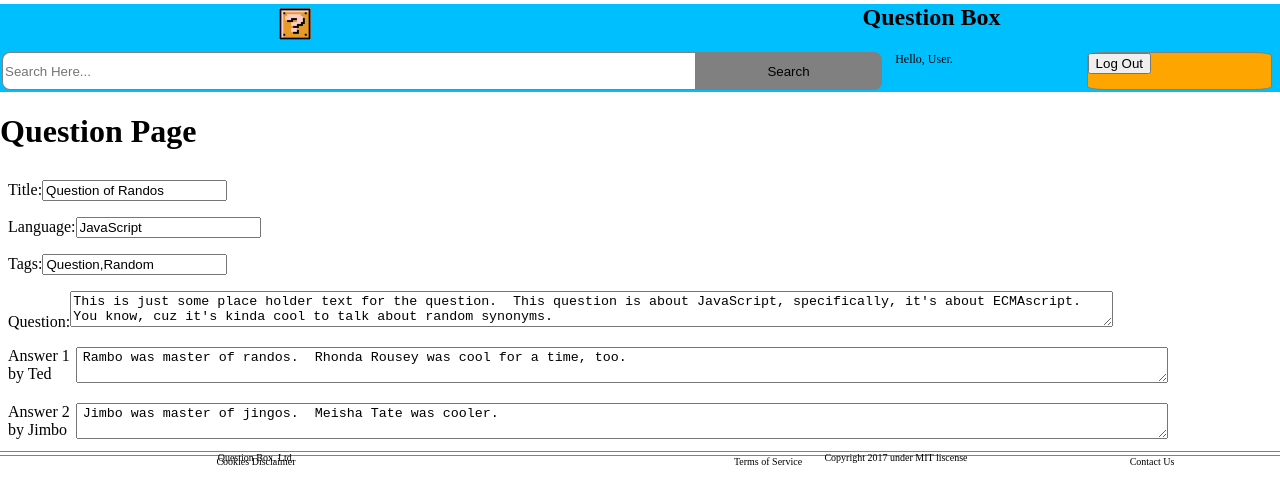
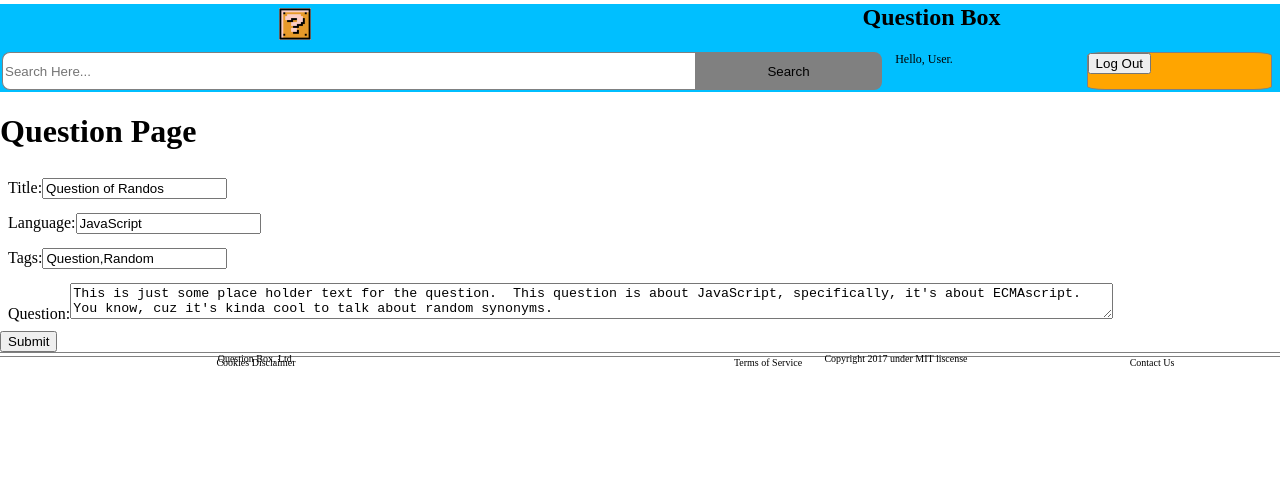
Before and after one commit to TIY-Durham-Question-Box/question-box-frontend, a React (Create React App) app: page /viewquestion in a window 1280 px wide. Shown: the top 504 px of the page. Built offline with nearby package versions, Linux system fonts and the light colour scheme.

Commit message:
QuestionPage component has form that can change it's formyness based on whether or not an answer history exists in state

```diff
--- a/src/components/questionpage-components/answers.js
+++ b/src/components/questionpage-components/answers.js
@@ -6,7 +6,7 @@ export default class Answers extends Component {
   render() {
     console.log(this.props.data);
     return (
-      <div className="answer-component">
+      <div className="answer-component" key={this.props.data.answerId}>
         <div className="answer-attribution">
           <div>Answer {this.props.data.answerId}</div>
           <div>by {this.props.data.user}</div>
--- a/src/components/questionpage.js
+++ b/src/components/questionpage.js
@@ -6,6 +6,12 @@ export default class QuestionPage extends Component {
   constructor(){
     super();
 
+    this.setTitle = this.setTitle.bind(this);
+    this.setLanguage = this.setLanguage.bind(this);
+    this.setTags = this.setTags.bind(this);
+    this.setQuestion = this.setQuestion.bind(this);
+    this.handleSubmit = this.handleSubmit.bind(this);
+
     this.state = {
       questionId: 1,
       title: "Question of Randos",
@@ -13,45 +19,73 @@ export default class QuestionPage extends Component {
       tags: ['Question', 'Random'],
       question: "This is just some place holder text for the question.  This question is about JavaScript, specifically, it's about ECMAscript.  You know, cuz it's kinda cool to talk about random synonyms.",
       history: [
-        {
-          answerId: 1,
-          user: "Ted",
-          answer: "Rambo was master of randos.  Rhonda Rousey was cool for a time, too."
-        },{
-          answerId: 2,
-          user: "Jimbo",
-          answer: "Jimbo was master of jingos.  Meisha Tate was cooler."
-        }
+        // {
+        //   answerId: 1,
+        //   user: "Ted",
+        //   answer: "Rambo was master of randos.  Rhonda Rousey was cool for a time, too."
+        // },{
+        //   answerId: 2,
+        //   user: "Jimbo",
+        //   answer: "Jimbo was master of jingos.  Meisha Tate was cooler."
+        // }
       ]
     }
   }
 
+  setTitle = (e) => {
+    this.setState({title:e.target.value});
+  }
+  setLanguage = (e) => {
+    this.setState({language:e.target.value});
+  }
+  setTags = (e) => {
+    this.setTags({tags:e.target.value});
+  }
+  setQuestion = (e) => {
+    this.setState({question:e.target.value});
+  }
+  handleSubmit = (e) => {
+    e.prevendDefault();
+    console.log(this.state);
+  }
+
+
   render() {
     let allAnswers = this.state.history;
     let answers = allAnswers.map((answers)=>{
-      return(<Answers data={answers}/>)
+      return(<Answers key={answers.answerId} data={answers} />)
     });
+    let locked = false;
+    let editButton = null;
+    if (this.state.history.length > 0){
+      locked = true;
+    } else {
+      editButton = <input type="Submit" value="Submit"/>
+    }
 
     return (
       <div>
           <div className="questionpage-component" >
+            <form onSubmit={this.handleSubmit}>
             <h1>Question Page</h1>
             <p>
               Title:
-              <input type="text" value={this.state.title} readOnly/>
+              <input type="text" onChange={this.setTitle} value={this.state.title} readOnly={locked} />
             </p>
             <p>
               Language:
-              <input type="text" value={this.state.language} readOnly/>
+              <input type="text" onChange={this.setLanguage} value={this.state.language} readOnly={locked} />
             </p>
             <p>
               Tags:
-              <input type="text" value={this.state.tags} readOnly/>
+              <input type="text" onChange={this.setTags} value={this.state.tags} readOnly={locked} />
             </p>
             <p className="active-question-textarea">
               Question:
-              <textarea value={this.state.question} readOnly />
+              <textarea onChange={this.setQuestion} value={this.state.question} readOnly={locked} />
             </p>
+              {editButton}
+            </form>
               {answers}
           </div>
       </div>
--- a/src/styles/question-page.css
+++ b/src/styles/question-page.css
@@ -1,4 +1,4 @@
-.questionpage-component > p{
+.questionpage-component p{
   padding:6px;
   margin:2px;
 }
@@ -9,7 +9,7 @@
 .active-question-textarea{
   width: 90%;
 }
-.active-question-textarea > textarea{
+.active-question-textarea textarea{
   width:90%;
 }
 .answer-component{
@@ -21,7 +21,7 @@
 .answer-body{
   flex-grow: 1;
 }
-.answer-body > textarea{
+.answer-body textarea{
   width:90%;
   margin-left: 6px;
   padding-left: 6px;
```
